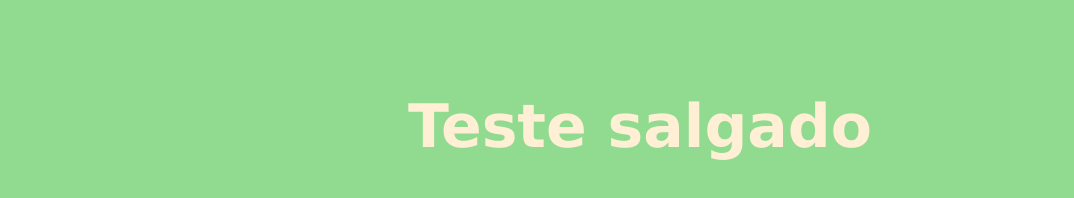
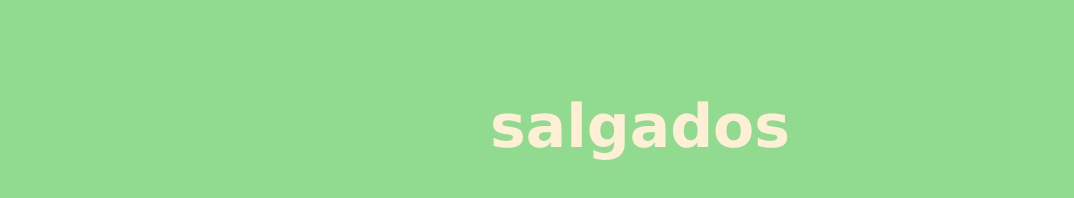
Before and after one commit to 1analaura1/aviliacao3tri, a plain HTML site: page index.html in a window 1280 px wide. Shown: the part 2532-2730 px from the top of the page, without its empty margins (0-1074 px from the left). Drawn offline with Linux system fonts and the light colour scheme.

Commit message:
Salgados

```diff
--- a/index.html
+++ b/index.html
@@ -39,7 +39,7 @@
 
     <body>
 
-        <h1>Teste salgado</h1>
+        <h1>salgados</h1>
         <p>Receitas</p>
         <img src="1067w-cpGdfZtfoj8.webp" alt="1067w-cpGdfZtfoj8">
         <img src="images (1).jpeg" alt="images">
```
